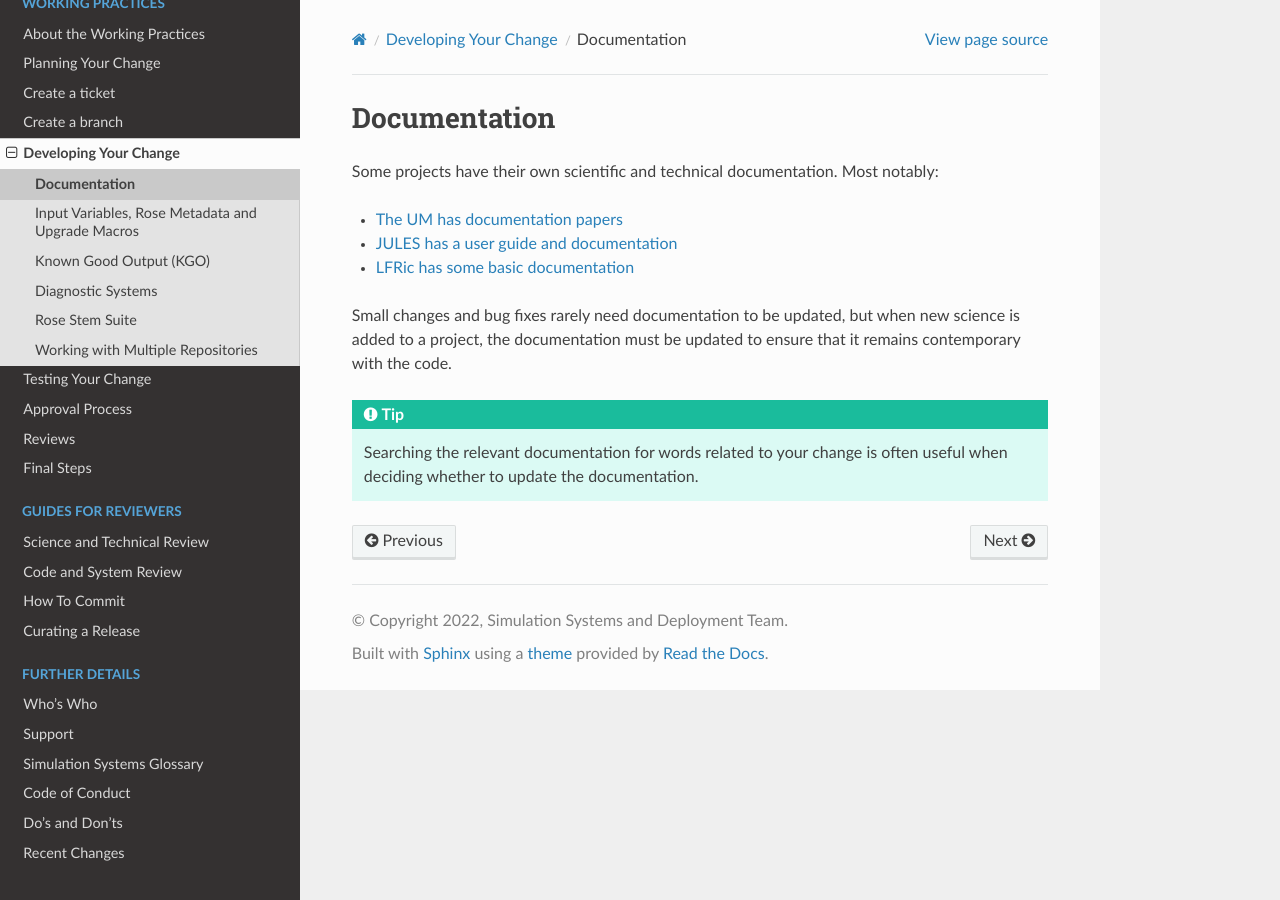
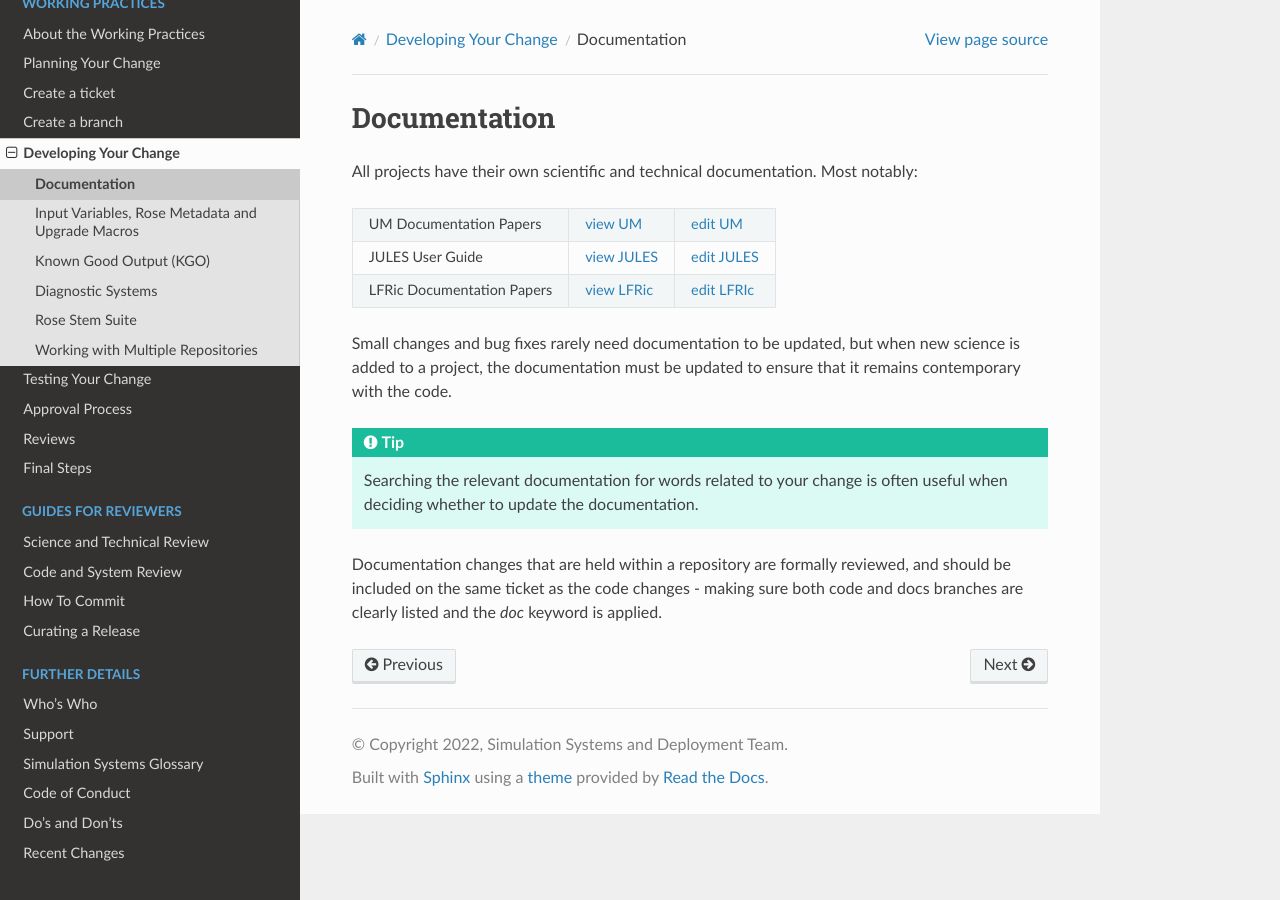
Before and after one commit to MetOffice/simulation-systems, a Sphinx documentation site: the page built from source/WorkingPractices/documentation.rst, in a window 1280 px wide. Built offline with Sphinx 7.4.7 and the Read the Docs theme 2.0.0, drawn with Linux system fonts in a browser that asks for light colours.

Commit message:
updates to development pages

```diff
--- a/source/WorkingPractices/TestSuites/casim.rst
+++ /dev/null
@@ -1,2 +0,0 @@
-Testing CASIM
-=============
--- a/source/WorkingPractices/TestSuites/shumlib.rst
+++ /dev/null
@@ -1,2 +0,0 @@
-Testing SHUMLIB
-===============
--- a/source/WorkingPractices/documentation.rst
+++ b/source/WorkingPractices/documentation.rst
@@ -2,15 +2,23 @@
 
 Documentation
 -------------
-Some projects have their own scientific and technical documentation.
+All projects have their own scientific and technical documentation.
 Most notably:
 
-* `The UM has documentation papers <https://code.metoffice.gov.uk/doc/um/latest/umdp.html>`_
-* `JULES has a user guide and documentation <https://jules-lsm.github.io/latest/index.html>`_
-* `LFRic has some basic documentation <https://code.metoffice.gov.uk/trac/lfric/wiki/LFRicTechnical#Documentation>`_
++----------------------------+--------------+---------------+
+| UM Documentation Papers    |`view UM`_    | `edit UM`_    |
++----------------------------+--------------+---------------+
+| JULES User Guide           |`view JULES`_ | `edit JULES`_ |
++----------------------------+--------------+---------------+
+| LFRic Documentation Papers |`view LFRic`_ | `edit LFRIc`_ |
++----------------------------+--------------+---------------+
 
-..
-  Any other documentation to be aware of could be added above.
+.. _view UM: https://code.metoffice.gov.uk/doc/um/latest/umdp.html
+.. _edit UM: https://code.metoffice.gov.uk/trac/um/wiki/WorkingPractices/Documentation/UpdatingUMDPs
+.. _view JULES: https://jules-lsm.github.io/latest/index.html
+.. _edit JULES: https://code.metoffice.gov.uk/trac/jules/wiki/BuildingEditingUserGuide
+.. _view LFRic: https://code.metoffice.gov.uk/trac/lfric/wiki/LFRicDocumentationPapers
+.. _edit LFRIc: https://code.metoffice.gov.uk/trac/lfric/wiki/LFRicTechnical#Documentation
 
 Small changes and bug fixes rarely need documentation to be updated, but when new science is
 added to a project, the documentation must be updated to ensure that it remains contemporary
@@ -20,9 +28,6 @@ with the code.
   Searching the relevant documentation for words related to your change is often useful when
   deciding whether to update the documentation.
 
-..
-  Link to page here for updating UMDPs
-  Link to page here for updating JULES docs.
-  Link to details as to how to update LFRic documentation.
-  (JW: These can be added later if required, but I will leave it for now to get the rest of
-  the change development section done. We can open an issue if required.)
+Documentation changes that are held within a repository are formally reviewed,
+and should be included on the same ticket as the code changes - making sure both
+code and docs branches are clearly listed and the `doc` keyword is applied.
--- a/source/WorkingPractices/inputs.rst
+++ b/source/WorkingPractices/inputs.rst
@@ -33,7 +33,7 @@ The project metadata can be found in the following locations:
 All new namelist variables need a new entry so that the metadata loads into the
 Rose GUI for users to switch it on. Additionally, sometimes the metadata needs
 to be modified without changing a namelist variable. Guidance for updating the
-UM's metadata :ref:`is available <metadata_guidance>`.
+metadata :ref:`is available <metadata_guidance>`.
 
 ..
   Could do with thinking about how the JULES metadata could be included in this
--- a/source/WorkingPractices/testing.rst
+++ b/source/WorkingPractices/testing.rst
@@ -76,6 +78,8 @@ commands
     +-------+----------------------------------------------------------------------------------------+
     | JULES | ./bin/upgrade_jules_test_apps vnX.X_tXXXX                                              |
     +-------+----------------------------------------------------------------------------------------+
+    | LFRic | *Macro capabilities are currently in development*                                      |
+    +-------+----------------------------------------------------------------------------------------+
 
 .. todo: add an LFRic upgrade macro command... and make these more consistent?
 
--- a/source/WorkingPractices/working_practices.rst
+++ b/source/WorkingPractices/working_practices.rst
@@ -1,8 +1,9 @@
 About the Working Practices
 ===========================
 
-The Working Practices (WPs) are to be followed for all LFRic, UM, JULES, UKCA,
-and Shumlib developments.
+The Working Practices (WPs) are to be followed for all LFRic, UM, JULES, and
+UKCA developments (though reference is also made to CASIM, SOCRATES and Shumlib
+where relevant).
 
 If this is your first development we highly recommend following these pages
 through in sequence. Note that we get regular feedback that the WPs are both too
```
Also changed, not shown: other parts of source/WorkingPractices/testing.rst (+2 -0 lines), source/WorkingPractices/kgo.rst (+9 -0 lines).
